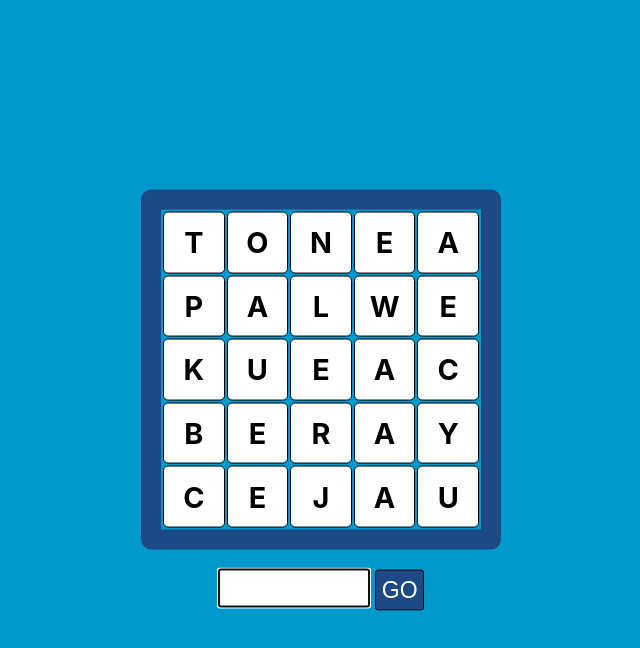
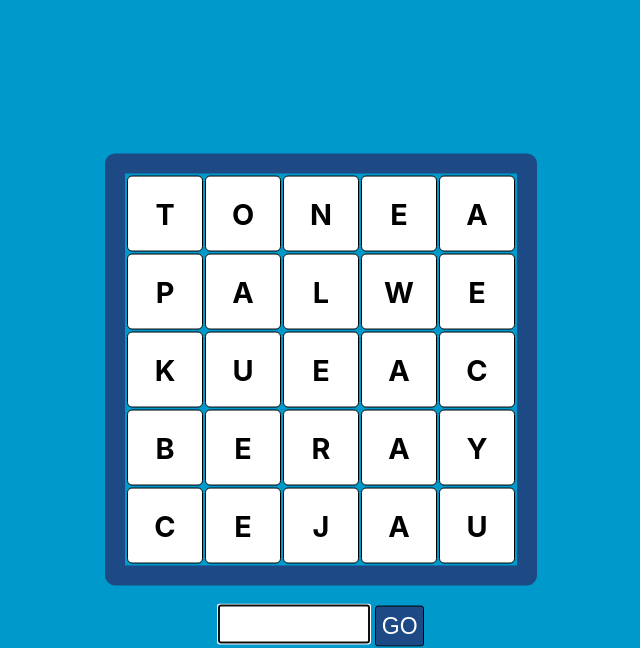
Before and after one commit to chasewestover/Boggle, a Flask app: page / in a window 1280 px wide. Shown: the top 648 px of the page, without its empty margins (319-959 px from the left). Run offline with Flask 2, Linux system fonts and the light colour scheme.

Commit message:
made the letter squares bigger

```diff
--- a/static/boggle.css
+++ b/static/boggle.css
@@ -22,8 +22,8 @@ main {
 
 .board td {
     text-align: center;
-    width: 2em;
-    height: 2em;
+    width: 2.5em;
+    height: 2.5em;
     background-color: white;
     border: solid 1px black;
     border-radius: 5px;
```
